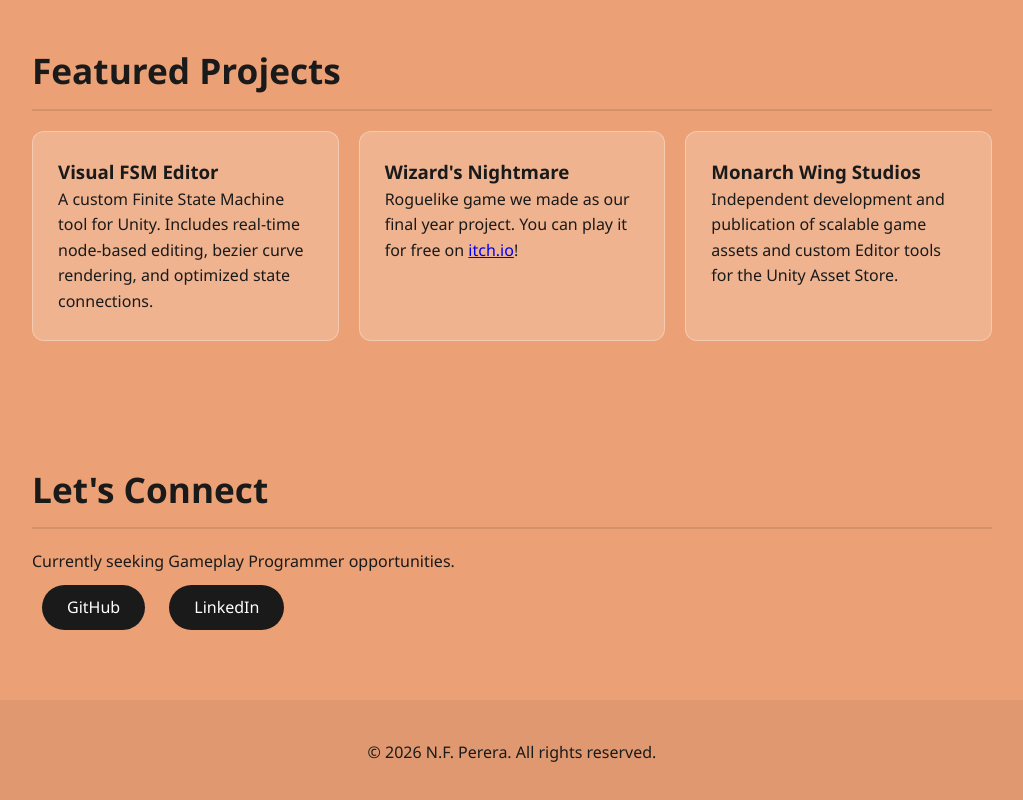
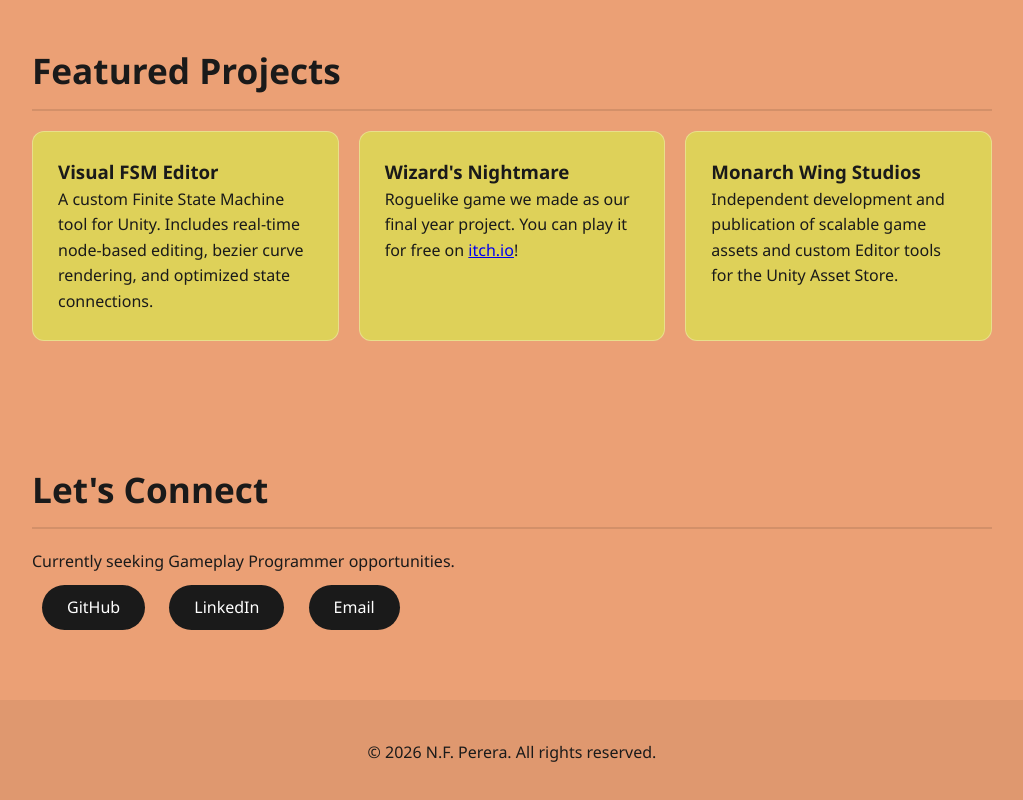
Before and after one commit to NFPerera/nfperera.github.io, a plain HTML site: page index.html in a window 1280 px wide. Shown: the part 1230-2030 px from the top of the page, without its empty margins (128-1151 px from the left). Drawn offline with Linux system fonts and the light colour scheme.

Commit message:
mail & colors

```diff
--- a/index.html
+++ b/index.html
@@ -66,6 +66,7 @@
                 <div class="project-card">
                     <h3>Wizard's Nightmare</h3>
                     <p>Roguelike game we made as our final year project. You can play it for free on <a href="https://sensuousowl.itch.io/wizards-nightmare" target="_blank">itch.io</a>!</p>
+                    <a href="https://sensuousowl.itch.io/wizards-nightmare"></a>
                 </div>
                 <div class="project-card">
                     <h3>Monarch Wing Studios</h3>
@@ -80,6 +81,7 @@
             <div class="social-links">
                 <a href="https://github.com/NFPerera" target="_blank">GitHub</a>
                 <a href="https://www.linkedin.com/in/nfperera/" target="_blank">LinkedIn</a>
+                <a href="mailto:nfperera02@gmail.com" target="_blank">Email</a>
             </div>
         </section>
     </main>
--- a/script.js
+++ b/script.js
@@ -33,6 +33,7 @@ function type() {
         isDeleting = false;
         phraseIndex = (phraseIndex + 1) % phrases.length;
         typingSpeed = 500;
+
     }
 
     setTimeout(type, typingSpeed);
--- a/style.css
+++ b/style.css
@@ -116,7 +116,7 @@ h2 {
 }
 
 .project-card {
-    background-color: var(--card-bg);
+    background-color: #DED159;
     padding: 25px;
     border-radius: 12px;
     border: 1px solid rgba(255,255,255,0.3);
```
